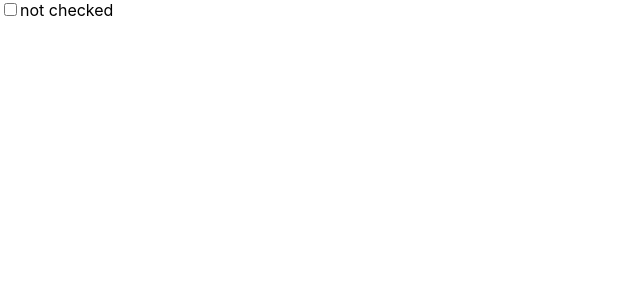
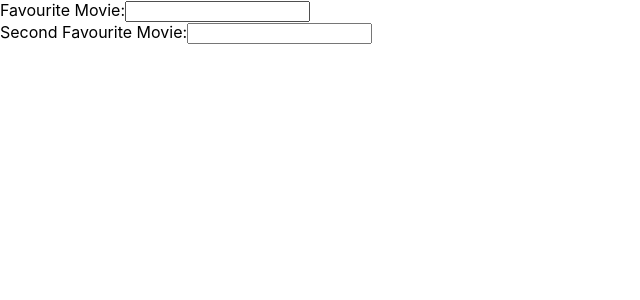
Before and after one commit to pjkboi/learningReact, a React (Create React App) app in the folder chapter1/: page / in a window 1280 px wide. Shown: the top 300 px of the page, without its empty margins (0-640 px from the left). Built offline with nearby package versions, Linux system fonts and the light colour scheme.

Commit message:
useEffect with dependancy array

```diff
--- a/chapter1/src/index.js
+++ b/chapter1/src/index.js
@@ -3,39 +3,31 @@ import ReactDOM from 'react-dom';
 import './index.css';
 import * as serviceWorker from './serviceWorker';
 
-const animelist = [
-  {id: 0, name: "one piece", character: "Luffy"},
-  {id: 1, name: "one punch man", character: "Saitama"},
-  {id: 2, name: "naruto", character: "naruto"}
-];
-
-function OnGoing ({anime}){
-  return (
-    <div>
-      <h2>{anime}</h2>
-    </div>
-  )
-}
-
-function Finished ({anime}){
-  return (
-    <div>
-      <h2>{anime}</h2>
-    </div>
-  )
-}
 
 function App () {
-  const [status, setStatus] = useState(false);
+  const [val, setVal] = useState("");
+  const [val2, setVal2] = useState("");
 
-  useEffect (()=>{
-    alert("checked " + status.toString());
-  });
+  useEffect(() => {
+    console.log("1st " + val);
+  }, [val]);
+
+  useEffect(() => {
+    console.log("2nd " + val2);
+  }, [val2]);
 
   return(
     <>
-      <input type="checkbox" value={status} onChange={() => setStatus(status => !status)}></input>
-      {status ? "checked" :  "not checked"}
+      <label>
+        Favourite Movie:
+        <input value={val} onChange={e => setVal(e.target.value)} />
+      </label>
+      <br />
+      <label>
+        Second Favourite Movie:
+        <input value={val2} onChange={e => setVal2(e.target.value)} />
+      </label>
+
     </>
   )
 }
```
